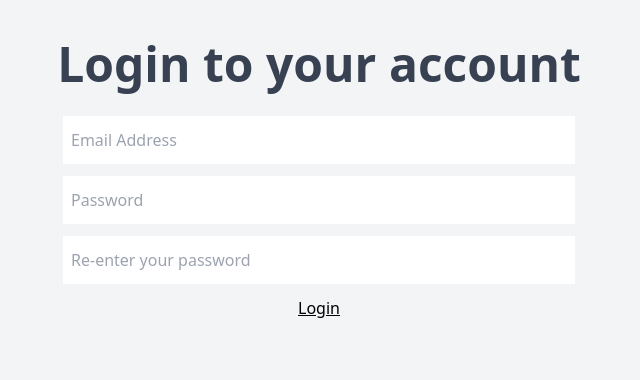
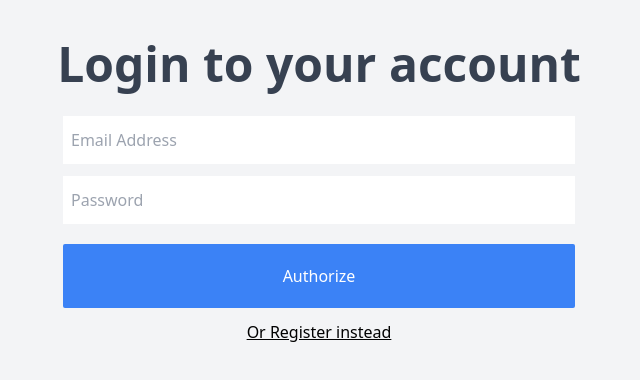
Before and after one commit to alex-candido/kaizen-nuxt-todo-list, a Nuxt app: page /auth in a window 1280 px wide. Shown: the top 380 px of the page, without its empty margins (321-961 px from the left). Built offline with nearby package versions, Linux system fonts and the light colour scheme.

Commit message:
adicionado middleware de redirecionamento em auth.global.ts

```diff
--- a/pages/auth.vue
+++ b/pages/auth.vue
@@ -1,14 +1,28 @@
 <script lang="ts" setup>
+  const email = ref("");
+  const password = ref("");
+  const passwordConfirm = ref("");
+  const loading = ref(false);
+  const error = ref(null);
 
+  const loginMode = ref(true);
+
+  const authorize = async () => {
+    let err = "Login in..."
+    console.log(err)
+  }
 </script>
 
 <template>
   <main class="min-h-screen pt-18 bg-gray-100">
     <section class="text-center py-10">
-      <h1 class="text-5xl font-bold text-gray-700 mb-4">Login to your account</h1>
+      <h1 class="text-5xl font-bold text-gray-700 mb-4">
+        {{ loginMode ? "Login to your account" : "Create an account" }}
+      </h1>
 
       <form class="flex flex-col max-w-lg mx-auto" @submit.prevent>
         <input
+          v-model="email"
           class="px-2 py-3 mt-3 border-1 border-lime-200"
           placeholder="Email Address"
           type="email"
@@ -16,6 +30,7 @@
           id="email"
         />
         <input
+          v-model="password"
           class="px-2 py-3 mt-3 border-1 border-lime-200"
           placeholder="Password"
           type="password"
@@ -24,6 +39,8 @@
         />
 
         <input
+          v-if="!loginMode"
+          v-model="passwordConfirm"
           class="px-2 py-3 mt-3 border-1 border-lime-200"
           placeholder="Re-enter your password"
           type="password"
@@ -31,13 +48,24 @@
           id="password-confirm"
         />
 
-        <p v-if="false" class="text-red-400 mt-3">
-          Error
+        <button
+          class="p-5 bg-blue-500 text-white rounded-sm mt-5 disabled:bg-gray-400 disabled:text-white"
+          :disabled="loading"
+          @click="authorize"
+        >
+          Authorize
+        </button>
+
+        <p v-if="error" class="text-red-400 mt-3">
+          {{ error }}
         </p>
         <a
+          @click="$event => loginMode = !loginMode"
           class="mt-3 underline cursor-pointer"
         >
-          Login
+          Or
+          {{ loginMode ? "Register" : "Login"}}
+          instead
         </a>
       </form>
     </section>
```
Also changed, not shown: middleware/auth.global.ts (added, +13 -0 lines).
